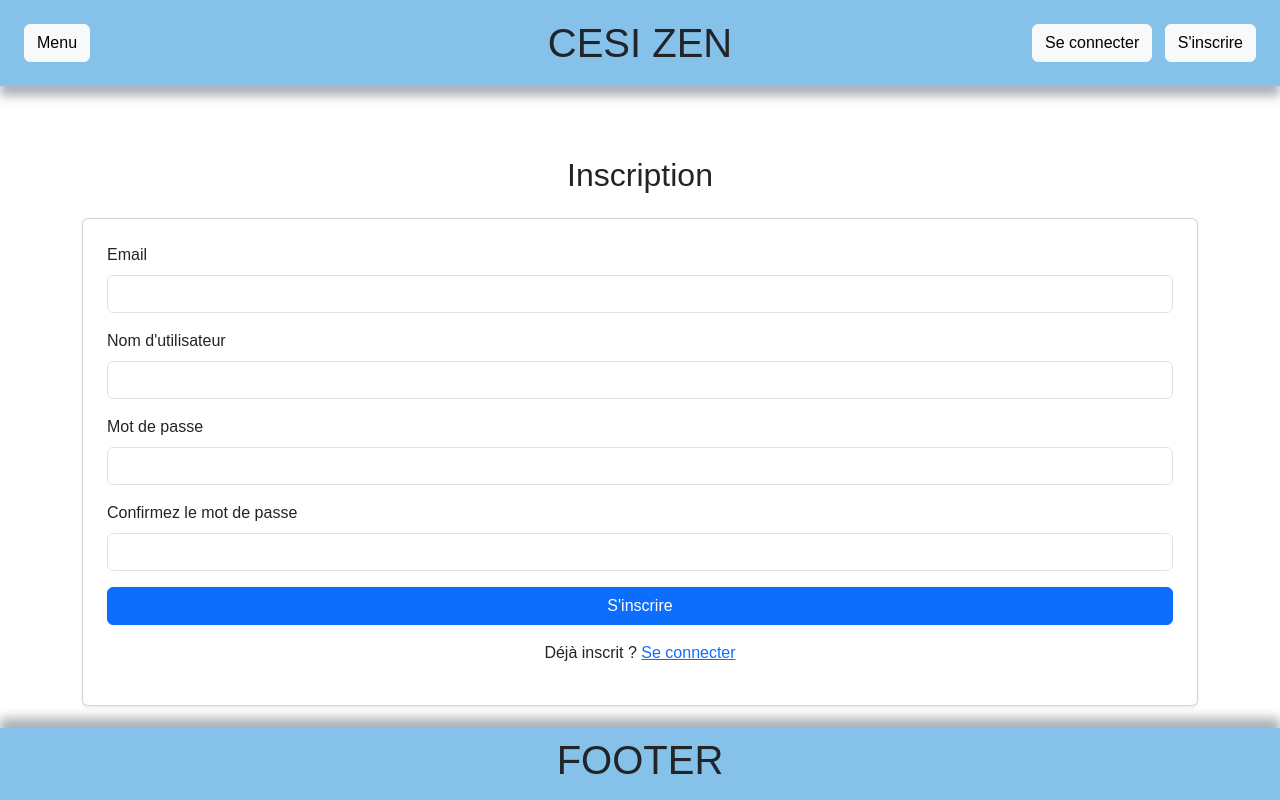
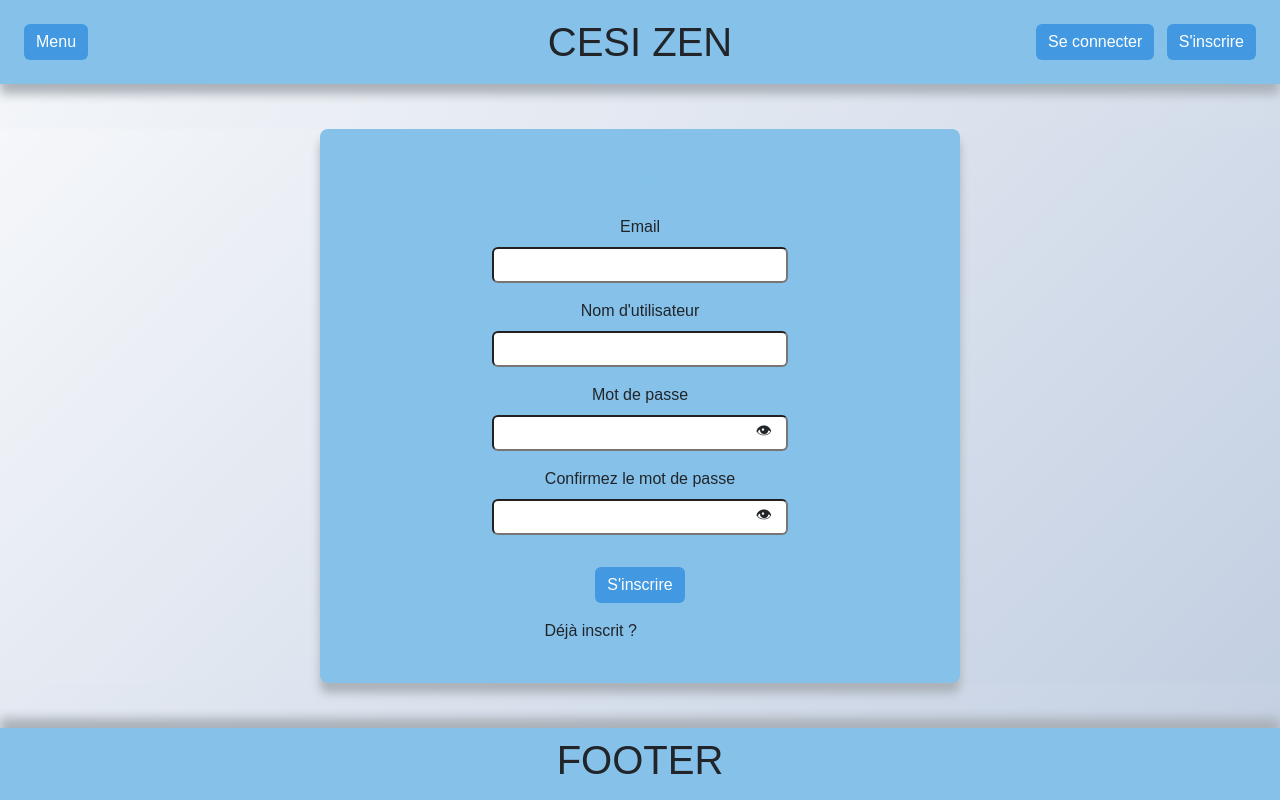
Before and after one commit to lucasbleau/CESIZEN, a Django app: page /inscription/ in a window 1280 px wide. Run offline with Django 5.2, Linux system fonts and the light colour scheme.

Commit message:
css | 10022025

```diff
--- a/cesizen_backend/api/views.py
+++ b/cesizen_backend/api/views.py
@@ -6,21 +6,11 @@
 from api.models import Utilisateur
 
 def accueil(request):
-    user_id = request.session.get('_auth_user_id')  # Récupère l'ID utilisateur en session
-    print(f"Session User ID : {user_id}")  # Debugging
-
-    if request.user.is_authenticated:
-        print(f"Utilisateur authentifié : {request.user}")
-    else:
-        print("Aucun utilisateur connecté !")
-
     return render(request, 'accueil.html')
 
 
 def liste_utilisateurs(request):
-    # Récupérez tous les utilisateurs
     utilisateurs = Utilisateur.objects.all()
-    # Passez les utilisateurs au template
     return render(request, 'liste_utilisateurs.html', {'utilisateurs': utilisateurs})
 
 
@@ -29,7 +19,7 @@
         email = request.POST.get("email")
         password = request.POST.get("password")
 
-        user = authenticate(request, username=email, password=password)  # Vérifie les credentials
+        user = authenticate(request, username=email, password=password)
 
         if user is not None:
             login(request, user)
@@ -49,7 +39,6 @@
         password1 = request.POST.get("password1")
         password2 = request.POST.get("password2")
 
-        # Vérifications
         if password1 != password2:
             messages.error(request, "Les mots de passe ne correspondent pas.")
             return render(request, "inscription.html")
@@ -62,23 +51,20 @@
             messages.error(request, "Ce nom d'utilisateur est déjà pris.")
             return render(request, "inscription.html")
 
-        # Création de l'utilisateur
         utilisateur = Utilisateur.objects.create_user(
             email=email,
             username=username,
             password=password1
         )
 
-        # 🔹 Récupérer l'utilisateur via `authenticate` pour identifier le bon backend
         user = authenticate(request, email=email, password=password1)
 
         if user:
-            login(request, user)  # 🔹 Connexion automatique
+            login(request, user)
             messages.success(request, "Inscription réussie !")
-            return redirect("accueil")  # Redirige vers la page d'accueil ou de profil
+            return redirect("accueil")
 
     return render(request, "inscription.html")
-
 
 
 @login_required
--- a/cesizen_backend/static/css/style.css
+++ b/cesizen_backend/static/css/style.css
@@ -5,8 +5,53 @@
     box-sizing: border-box;
 }
 
+.bg {
+    background: linear-gradient(135deg, #f5f7fa 0%, #c3cfe2 100%) !important;
+}
+
 .full-vh {
     min-height: 100vh;
+}
+
+.btn {
+    background-color: #4299e1;
+    color: #ffffff;
+    border: none;
+    transition: background-color 0.3s ease;
+}
+
+.btn:hover {
+    background-color: #3182ce;
+}
+
+a {
+    color: #4299e1;
+    text-decoration: none;
+    transition: color 0.3s ease;
+}
+
+a:hover {
+    color: #3182ce;
+}
+
+.alert-success {
+    background-color: #48bb78;
+    color: #ffffff;
+}
+
+.alert-error {
+    background-color: #f56565;
+    color: #ffffff;
+}
+
+.alert-warning {
+    background-color: #ed8936;
+    color: #ffffff;
+}
+
+.alert-info {
+    background-color: #4299e1;
+    color: #ffffff;
 }
 
 .offcanva-custom {
--- a/cesizen_backend/templates/base.html
+++ b/cesizen_backend/templates/base.html
@@ -7,13 +7,13 @@
     <meta name="viewport" content="width=device-width, initial-scale=1.0">
     <link href="https://cdn.jsdelivr.net/npm/bootstrap@5.3.0/dist/css/bootstrap.min.css" rel="stylesheet">
     <script src="https://cdn.jsdelivr.net/npm/bootstrap@5.3.0/dist/js/bootstrap.bundle.min.js"></script>
-    <link rel="stylesheet" href="{% static 'css/style.css' %}">
+    <link rel="stylesheet" href="../static/css/style.css">
     <title>{% block title %}Mon Site{% endblock %}</title>
 </head>
 
 <body>
 
-    <div class="d-flex flex-column justify-content-between full-vh">
+    <div class="d-flex flex-column justify-content-between full-vh bg">
 
         <header class="d-flex align-items-center justify-content-between w-100 px-4 py-4 blue-bg-color shadow-bottom">
 
--- a/cesizen_backend/templates/inscription.html
+++ b/cesizen_backend/templates/inscription.html
@@ -1,68 +1,77 @@
-<!DOCTYPE html>
-<html lang="en">
-<head>
-    <meta charset="UTF-8">
-    <meta name="viewport" content="width=device-width, initial-scale=1.0">
-    <title>Inscription</title>
-</head>
-<body>
-
 {% extends 'base.html' %}
 
 {% block title %}Inscription{% endblock %}
 
 {% block content %}
 
-    <div class="container mt-5">
-        <h2 class="text-center mb-4">Inscription</h2>
+    <div class="d-flex flex-column align-items-center justify-content-center w-100 bg">
+
+        <div class="d-flex flex-column align-items-center justify-content-center w-50 shadow-bottom blue-bg-color rounded-3 p-4">
+
+            <h2 class="text-center mb-4 blue-text-color">Inscription</h2>
 
             {% if messages %}
-
-            <div class="alert alert-info">
+                <div class="alert alert-info w-100 text-center">
                     {% for message in messages %}
                         <p>{{ message }}</p>
                     {% endfor %}
                 </div>
-
             {% endif %}
 
-        <div class="card p-4 shadow-sm">
+            <form method="POST" class="d-flex flex-column align-items-center justify-content-center w-100">
 
-            <form method="post">
                 {% csrf_token %}
 
-                <div class="mb-3">
-                    <label for="email" class="form-label">Email</label>
-                    <input type="email" name="email" id="email" class="form-control" required>
+                <!-- Champ Email -->
+                <label for="email" class="mb-2">Email</label>
+                <input type="email" name="email" id="email" class="mb-3 rounded-2 p-1 w-50" required>
+
+                <!-- Champ Nom d'utilisateur -->
+                <label for="username" class="mb-2">Nom d'utilisateur</label>
+                <input type="text" name="username" id="username" class="mb-3 rounded-2 p-1 w-50" required>
+
+                <!-- Champ Mot de passe -->
+                <label for="password1" class="mb-2">Mot de passe</label>
+                <div class="position-relative w-50">
+                    <input type="password" name="password1" id="password1" class="mb-3 rounded-2 p-1 w-100" required>
+                    <div type="button" class="position-absolute end-0 top-0 h-100 px-3 py-1" onclick="togglePassword('password1')" style="cursor: pointer;">
+                        👁
+                    </div>
                 </div>
 
-                <div class="mb-3">
-                    <label for="username" class="form-label">Nom d'utilisateur</label>
-                    <input type="text" name="username" id="username" class="form-control" required>
+                <!-- Champ Confirmation du mot de passe -->
+                <label for="password2" class="mb-2">Confirmez le mot de passe</label>
+                <div class="position-relative w-50">
+                    <input type="password" name="password2" id="password2" class="mb-3 rounded-2 p-1 w-100" required>
+                    <div type="button" class="position-absolute end-0 top-0 h-100 px-3 py-1" onclick="togglePassword('password2')" style="cursor: pointer;">
+                        👁
+                    </div>
                 </div>
 
-                <div class="mb-3">
-                    <label for="password1" class="form-label">Mot de passe</label>
-                    <input type="password" name="password1" id="password1" class="form-control" required>
-                </div>
+                <!-- Bouton d'inscription -->
+                <button type="submit" class="btn btn-light mt-3">S'inscrire</button>
 
-                <div class="mb-3">
-                    <label for="password2" class="form-label">Confirmez le mot de passe</label>
-                    <input type="password" name="password2" id="password2" class="form-control" required>
-                </div>
-
-                <button type="submit" class="btn btn-primary w-100">S'inscrire</button>
             </form>
 
+            <!-- Lien vers la page de connexion -->
             <p class="mt-3 text-center">
-                Déjà inscrit ? <a href="{% url 'connexion' %}">Se connecter</a>
+                Déjà inscrit ? <a href="{% url 'connexion' %}" class="blue-text-color">Se connecter</a>
             </p>
 
         </div>
+
     </div>
 
+    <script>
+        // Fonction pour afficher/masquer le mot de passe
+        function togglePassword(inputId) {
+            var passwordInput = document.getElementById(inputId);
+            if (passwordInput.type === "password") {
+                passwordInput.type = "text";
+            } else {
+                passwordInput.type = "password";
+            }
+        }
+    </script>
+
 {% endblock %}
-
-
-</body>
-</html>
```
Also changed, not shown: cesizen_backend/templates/connexion.html (+2 -15 lines), cesizen_backend/db.sqlite3. Lines whose indentation alone changed are shown as unchanged.
